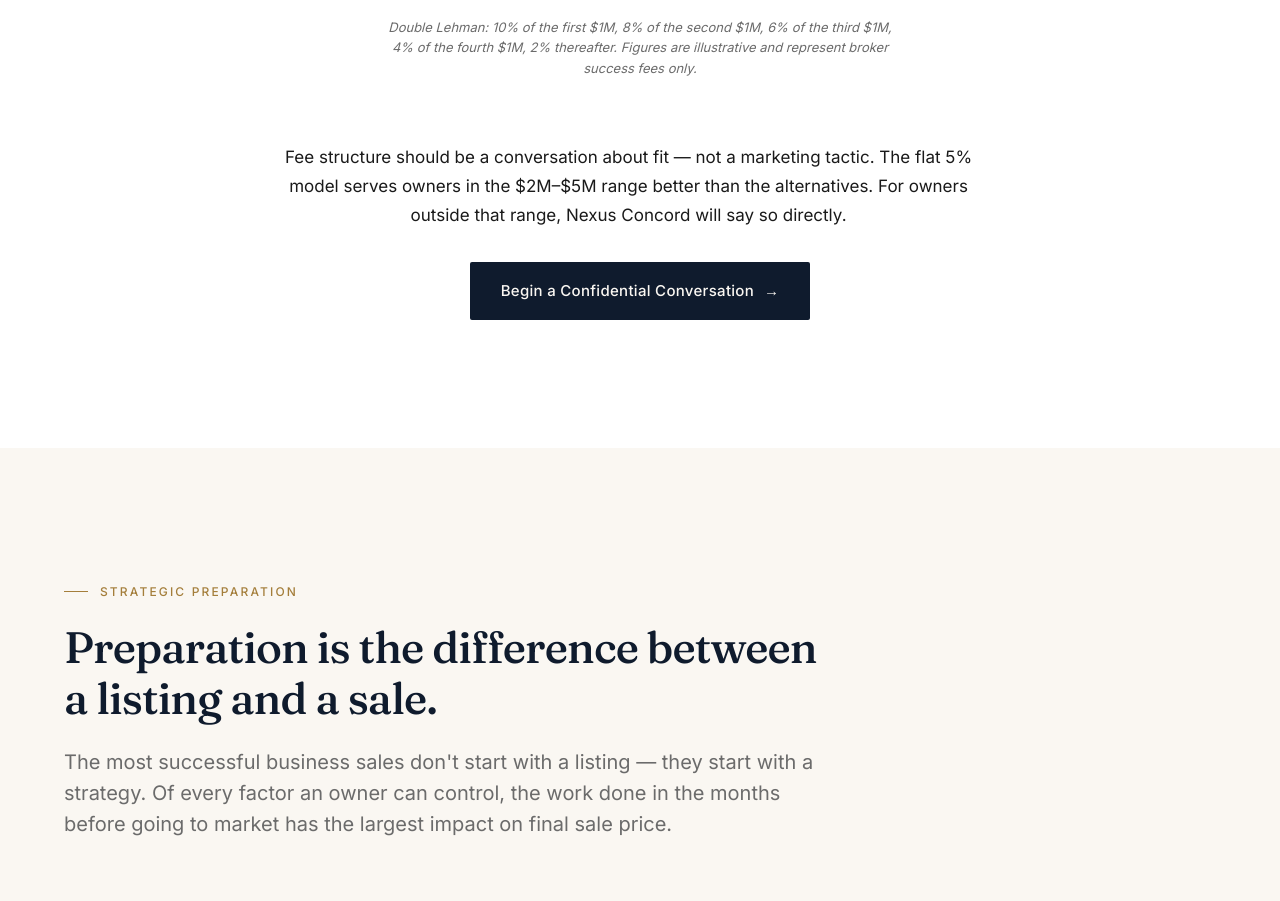
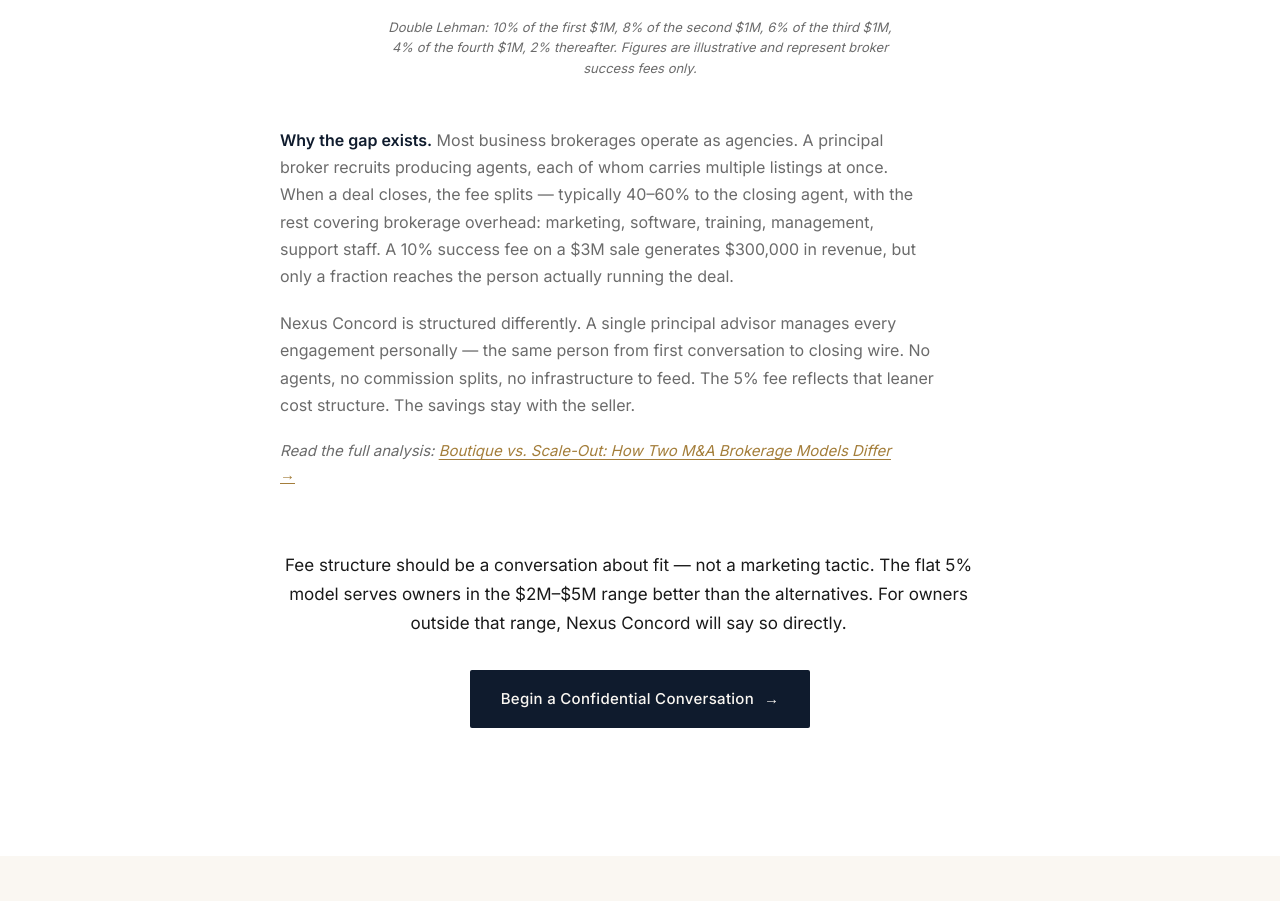
Before and after one commit to NexusConcord/nexus-concord, a plain HTML site: page index.html in a window 1280 px wide. Shown: the part 1761-2662 px from the top of the page. Drawn offline with Linux system fonts and the light colour scheme.

Commit message:
Update index.html
Refine fee rationale to describe business brokerage structure directly1

```diff
--- a/index.html
+++ b/index.html
@@ -461,6 +461,17 @@
       </p>
     </div>
 
+    <div style="max-width: 720px; margin: 3rem auto 0 auto;" class="reveal">
+      <p style="font-size: 1rem; line-height: 1.7; color: var(--text-muted); margin-bottom: 1.25rem;">
+        <strong style="color: var(--navy);">Why the gap exists.</strong> Most business brokerages operate as agencies. A principal broker recruits producing agents, each of whom carries multiple listings at once. When a deal closes, the fee splits &mdash; typically 40&ndash;60% to the closing agent, with the rest covering brokerage overhead: marketing, software, training, management, support staff. A 10% success fee on a $3M sale generates $300,000 in revenue, but only a fraction reaches the person actually running the deal.
+      </p>
+      <p style="font-size: 1rem; line-height: 1.7; color: var(--text-muted); margin-bottom: 1.25rem;">
+        Nexus Concord is structured differently. A single principal advisor manages every engagement personally &mdash; the same person from first conversation to closing wire. No agents, no commission splits, no infrastructure to feed. The 5% fee reflects that leaner cost structure. The savings stay with the seller.
+      </p>
+      <p style="font-size: 0.9375rem; line-height: 1.6; color: var(--text-muted); font-style: italic; margin-bottom: 0;">
+        Read the full analysis: <a href="insights/boutique-vs-scale-out.html" style="color: var(--brass); text-decoration: underline; text-underline-offset: 3px;">Boutique vs. Scale-Out: How Two M&amp;A Brokerage Models Differ →</a>
+      </p>
+    </div>
     <div style="max-width: 720px; margin: 4rem auto 0 auto; text-align: center;" class="reveal">
       <p style="font-size: 1.0625rem; line-height: 1.7; color: var(--text); margin-bottom: 2rem;">
         Fee structure should be a conversation about fit &mdash; not a marketing tactic. The flat 5% model serves owners in the $2M&ndash;$5M range better than the alternatives. For owners outside that range, Nexus Concord will say so directly.
```
